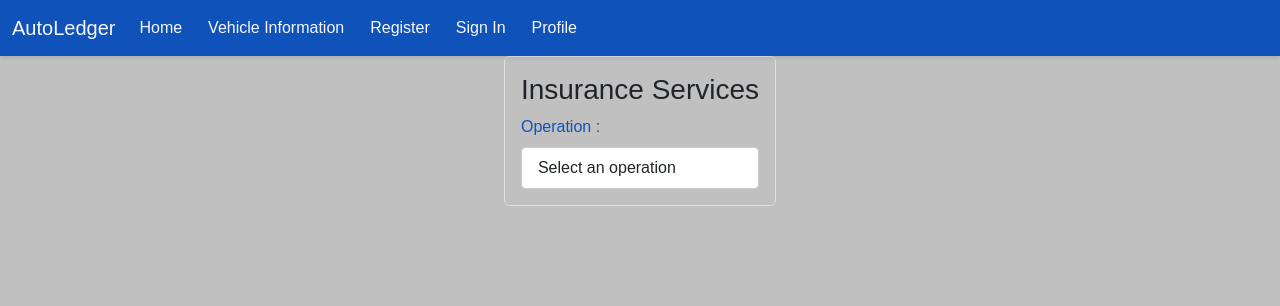
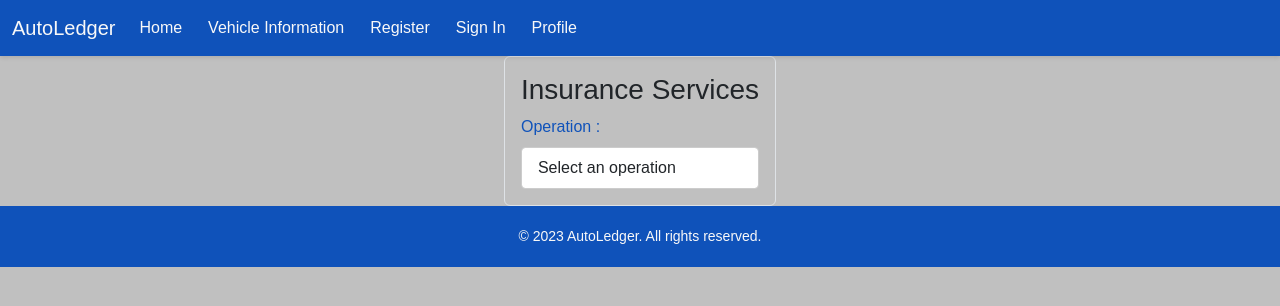
Before and after one commit to radhika2026/AutoLedger, a React (Create React App) app in the folder frontend/: page /InsuranceDropdown in a window 1280 px wide. Shown: the top 306 px of the page. Built offline with nearby package versions, Linux system fonts and the light colour scheme.

Commit message:
footer_basic

```diff
--- a/frontend/src/App.css
+++ b/frontend/src/App.css
@@ -440,3 +440,18 @@ body {
   padding: 10px;
   font-weight: bold;
 }
+
+
+/* Your existing styles */
+
+body {
+  background-color: #C0C0C0; /* Silver Gray for the body background */
+  margin: 0;
+  padding: 0;
+  font-family: 'Poppins', sans-serif;
+}
+
+/* Adjustments for smaller screens */
+@media (max-width: 768px) {
+  /* Your existing media queries */
+}
--- a/frontend/src/App.js
+++ b/frontend/src/App.js
@@ -13,6 +13,7 @@ import ServiceCenterForm from './ServiceCenterForm';
 import DMV from './dmvOperations';
 import Insurance from './InsuranceDropdown';
 import UserProfileModal from './UserProfileModal';
+import Footer from './Footer';
 
 function App() {
   const [isRegistrationModalOpen, setRegistrationModalOpen] = useState(false);
@@ -58,6 +59,7 @@ function App() {
         <Route path="/InsuranceDropdown" element={<Insurance />} />
         {/* Define other routes as needed */}
       </Routes>
+      <Footer/>
       <SignInModal isOpen={isSignInModalOpen} toggle={() => setSignInModalOpen(false)} />
       <UserProfileModal isOpen={isUserProfileModalOpen} toggle={toggleUserProfileModal} />
       <RegistrationModal isOpen={isRegistrationModalOpen} toggle={toggleRegistrationModal} />
--- /dev/null
+++ b/frontend/src/Footer.css
@@ -0,0 +1,11 @@
+.footer {
+    background-color: #0F52BA; /* Deep Blue */
+    color: #F8F8F8; /* Off White */
+    padding: 20px 0;
+    text-align: center;
+  }
+
+  .footer p {
+    margin: 0;
+    font-size: 14px;
+  }
--- /dev/null
+++ b/frontend/src/Footer.js
@@ -0,0 +1,14 @@
+import React from 'react';
+import './Footer.css';
+
+const Footer = () => {
+  return (
+    <footer className="footer">
+      <div className="container">
+        <p>&copy; 2023 AutoLedger. All rights reserved.</p>
+      </div>
+    </footer>
+  );
+};
+
+export default Footer;
```
